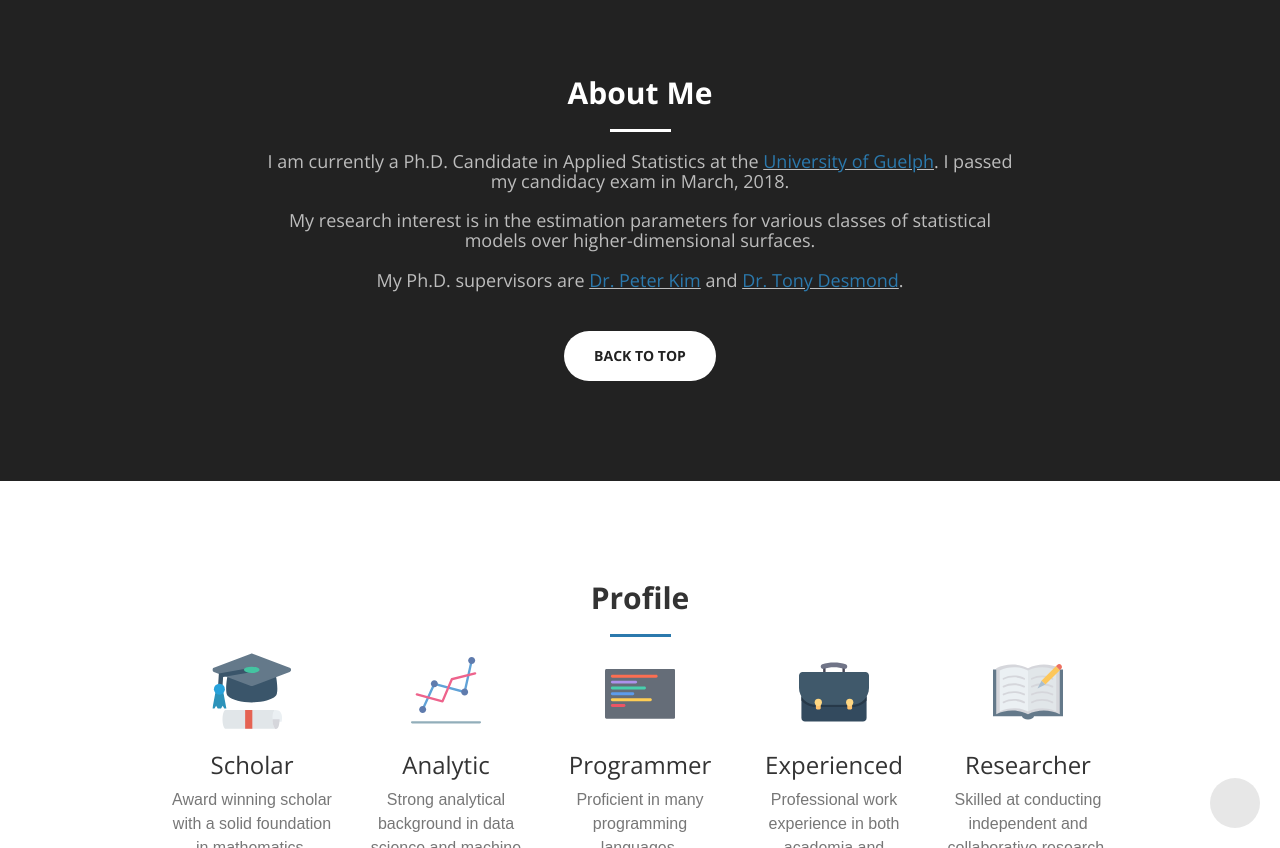
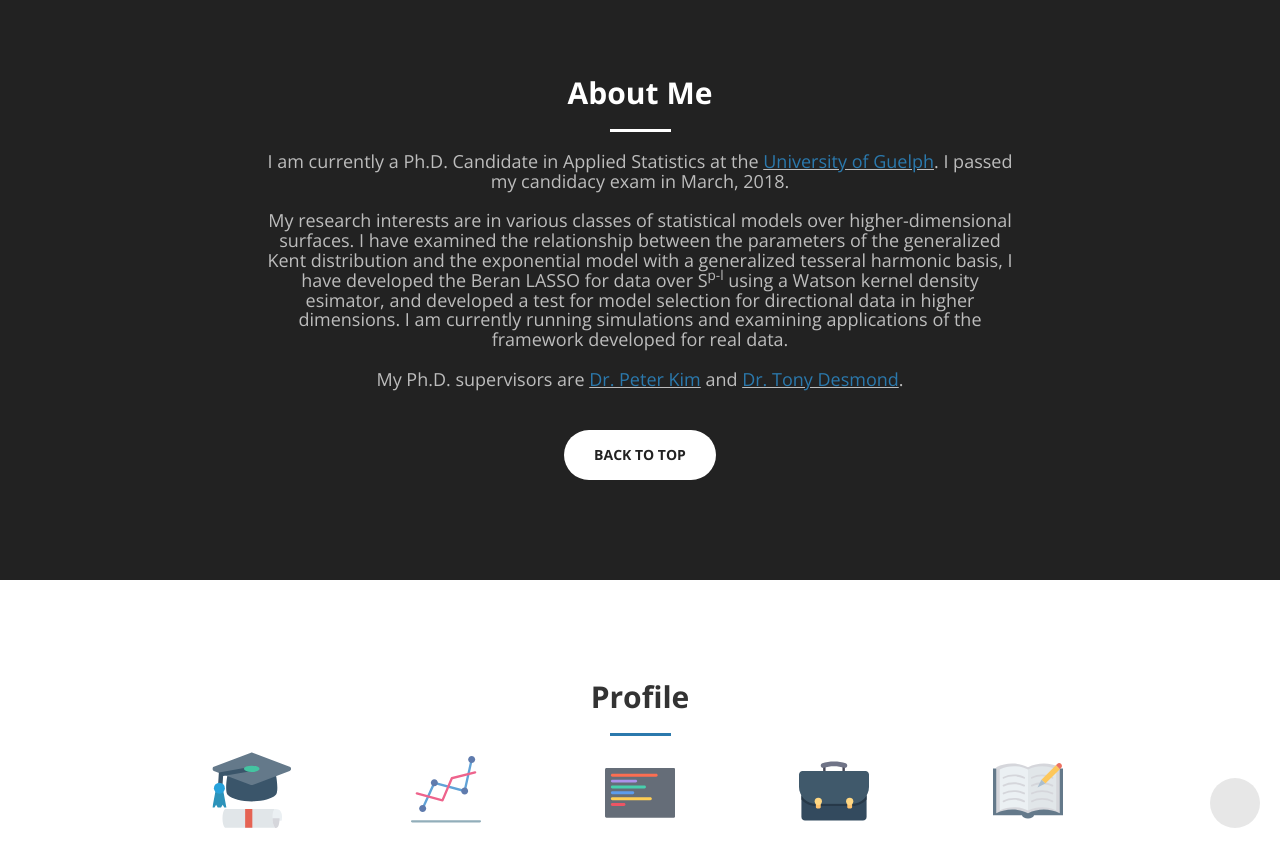
Before and after one commit to nishanmudalige/nishanmudalige.github.io, a Jekyll site: the page built from index.html, in a window 1280 px wide and 900 px high, scrolled down 872 px, cut to the strip 52-900 px from the top of the window. Built offline with Jekyll 4.4.1, drawn with Linux system fonts in a browser that asks for light colours; nearby versions of some CDN libraries; some web fonts are replaced.

Commit message:
Update about.html

```diff
--- a/_includes/about.html
+++ b/_includes/about.html
@@ -10,7 +10,12 @@
         I passed my candidacy exam in March, 2018.
         <br/>
         <br/>
-        My research interest is in the estimation parameters for various classes of statistical models over higher-dimensional surfaces.
+        My research interests are in various classes of statistical models over higher-dimensional surfaces.
+        I have examined the relationship between the parameters of the generalized Kent distribution and
+        the exponential model with a generalized tesseral harmonic basis, I have
+        developed the Beran LASSO for data over S<sup>p-l</sup> using a Watson kernel density esimator,
+        and developed a test for model selection for directional data in higher dimensions.
+        I am currently running simulations and examining applications of the framework developed for real data.
         <br/>
         <br/>
         My Ph.D. supervisors are <u><a href="https://mathstat.uoguelph.ca/people/kim">Dr. Peter Kim</a></u>
```
